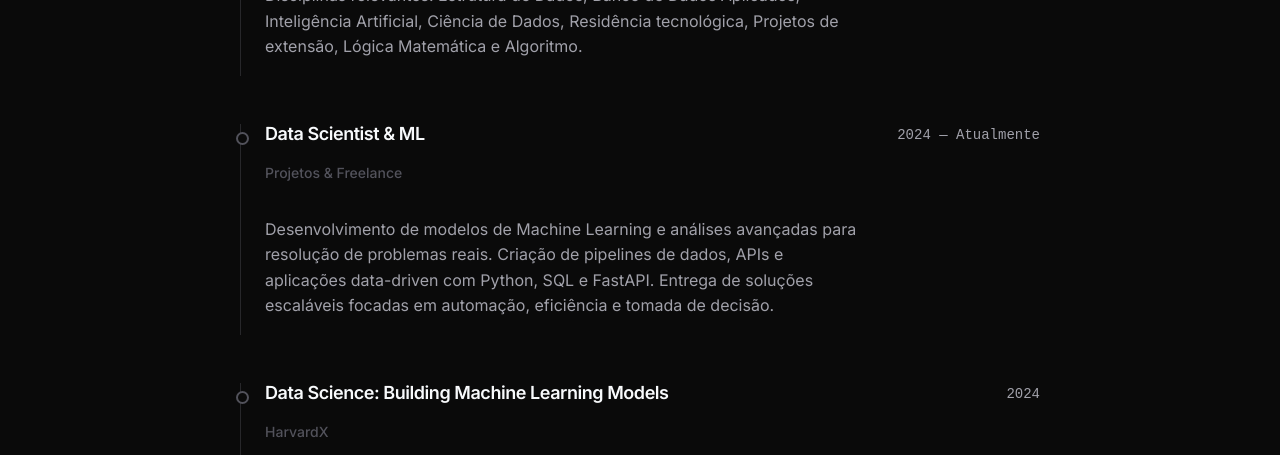
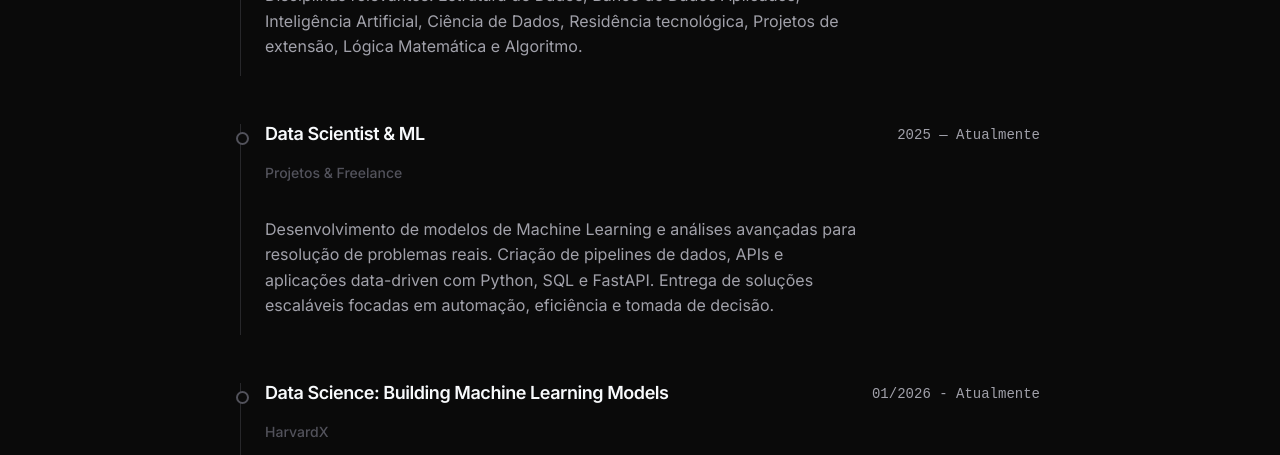
Before and after one commit to Haell39/portfolio_Rafael_Dutra, a React (Vite) app: page / in a window 1280 px wide. Shown: the part 2040-2495 px from the top of the page. Built offline with nearby package versions, Linux system fonts and the light colour scheme.

Commit message:
Update Experience.jsx

```diff
--- a/src/components/Experience.jsx
+++ b/src/components/Experience.jsx
@@ -18,14 +18,14 @@ const EXPERIENCES = [
   {
     company: "Projetos & Freelance",
     role: "Data Scientist & ML",
-    date: "2024 — Atualmente",
+    date: "2025 — Atualmente",
     description:
       "Desenvolvimento de modelos de Machine Learning e análises avançadas para resolução de problemas reais. Criação de pipelines de dados, APIs e aplicações data-driven com Python, SQL e FastAPI. Entrega de soluções escaláveis focadas em automação, eficiência e tomada de decisão.",
   },
   {
     company: "HarvardX",
     role: "Data Science: Building Machine Learning Models",
-    date: "2024",
+    date: "01/2026 - Atualmente",
     description:
       "Construção de sistemas de recomendação e aplicação de algoritmos de Machine Learning. Foco em validação cruzada, regularização e PCA para desenvolvimento de modelos preditivos eficientes.",
   },
```
